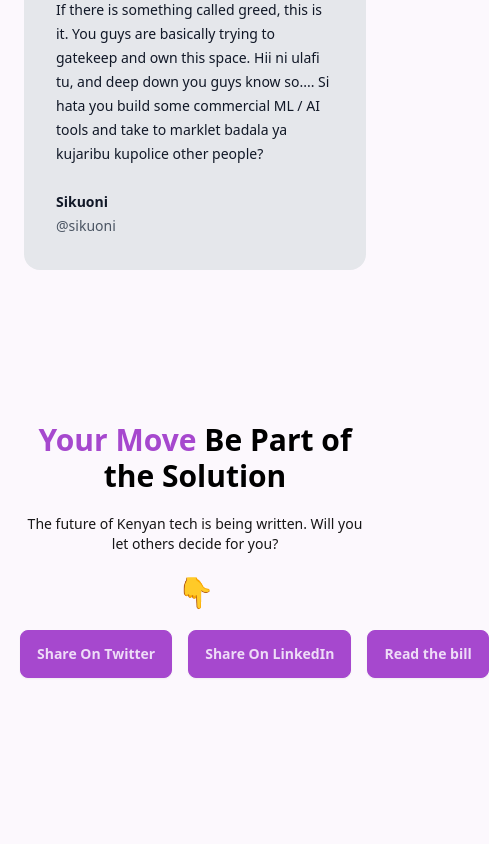
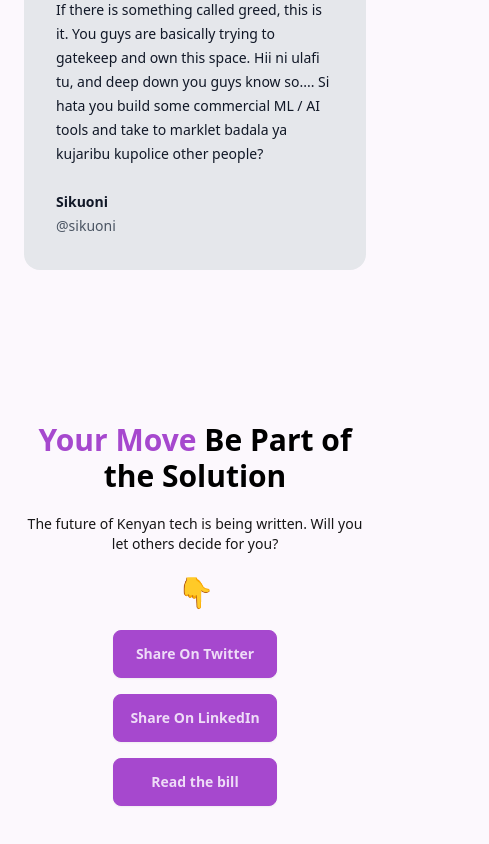
Before and after one commit to peterokwara/reject-robotics-ai, a SvelteKit app: page / in a window 390 px wide. Shown: the part 9632-10476 px from the top of the page, 489 px wide, since content can reach past the window. Before the commit the page ends 10366 px from the top, so only its background shows below. Built offline with nearby package versions, Linux system fonts and the light colour scheme.

Commit message:
refactor: update flex layout for page content

```diff
--- a/src/routes/+page.svelte
+++ b/src/routes/+page.svelte
@@ -454,7 +454,7 @@
 
 		<p class="text-3xl lg:text-4xl">👇</p>
 
-		<div class="flex flex-row gap-4">
+		<div class="flex flex-col gap-4 lg:flex-row">
 			<a
 				href="https://x.com/intent/post?text=Join+us+in+rejecting+the+Robotics+and+AI+Bill+2024+created+by+@fsagwe+@KenyaRobotics+@kennedykwangari!&hashtags=RejectRoboticsAndAIBill2024&url=https%3A%2F%2Freject-robotics-ai.vercel.app%2F"
 				class="btn btn-primary"
```
